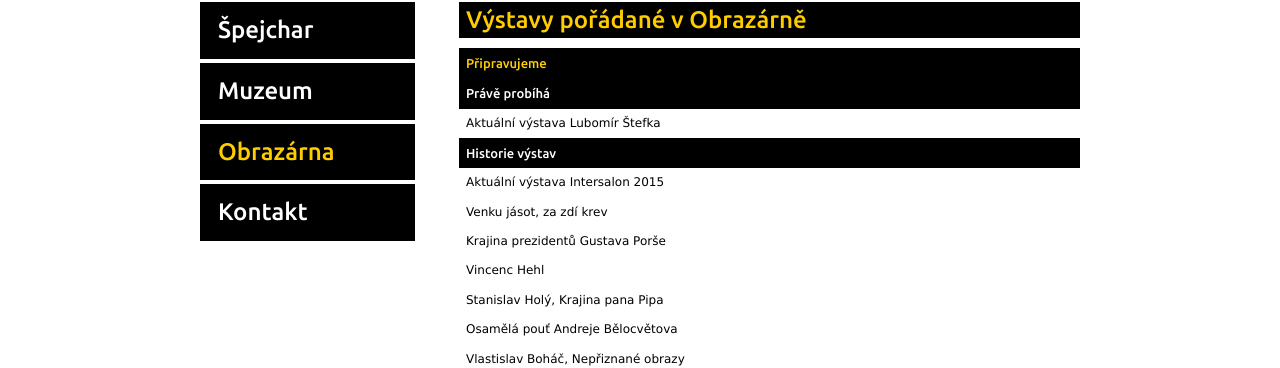
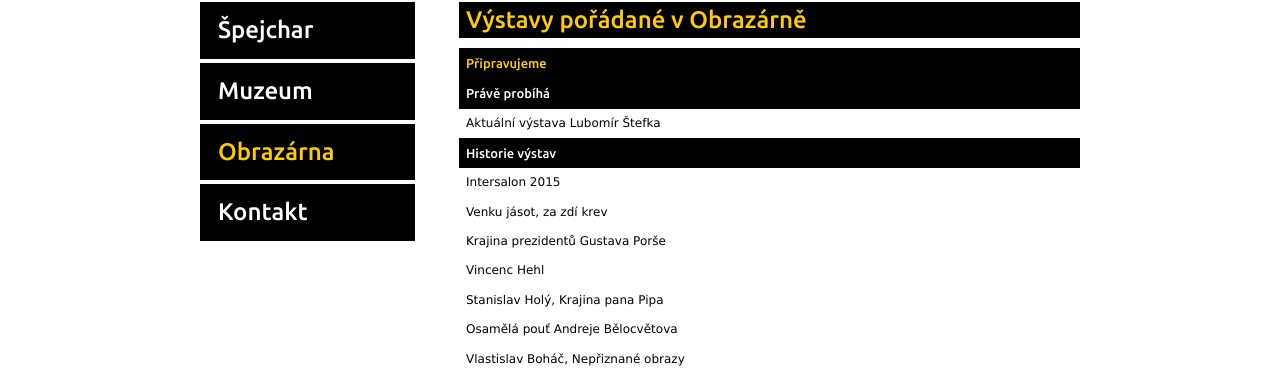
Before and after one commit to spejcharzelec/spejcharzelec.github.com, a Jekyll site: the page built from obrazarna/vystavy/index.html, in a window 1280 px wide. Shown: the part 271-639 px from the top of the page. Built offline with Jekyll 4.4.1, drawn with Linux system fonts in a browser that asks for light colours.

Commit message:
Update 2015-10-05-intersalon-2015.html

```diff
--- a/_posts/2015-10-05-intersalon-2015.html
+++ b/_posts/2015-10-05-intersalon-2015.html
@@ -1,7 +1,6 @@
 ---
 layout: vystava
-title: Aktuální výstava
-subtitle: Intersalon 2015
+title: Intersalon 2015
 category: obrazarna
 images:
   - "intersalon-2015/01.jpg"
```
